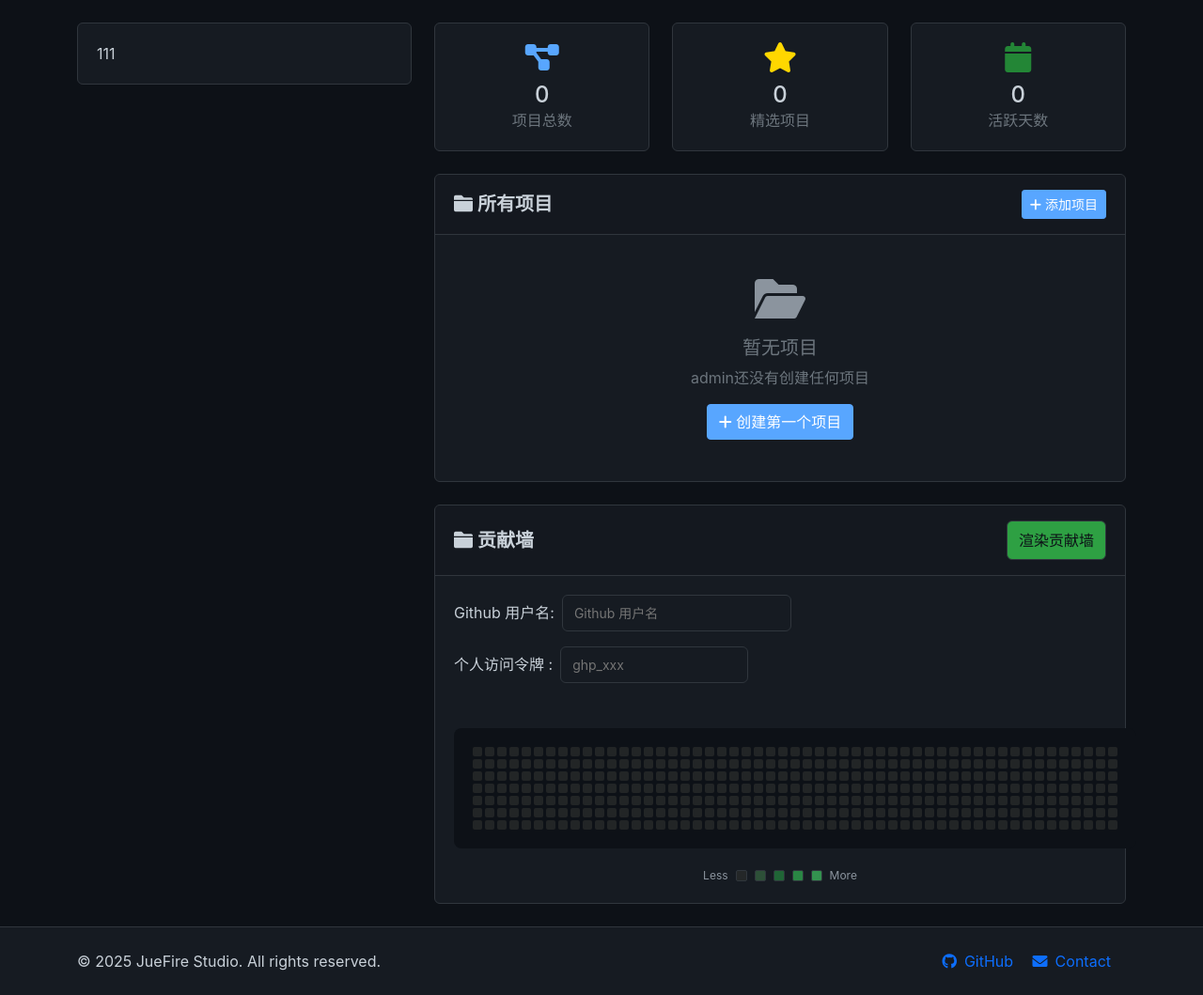
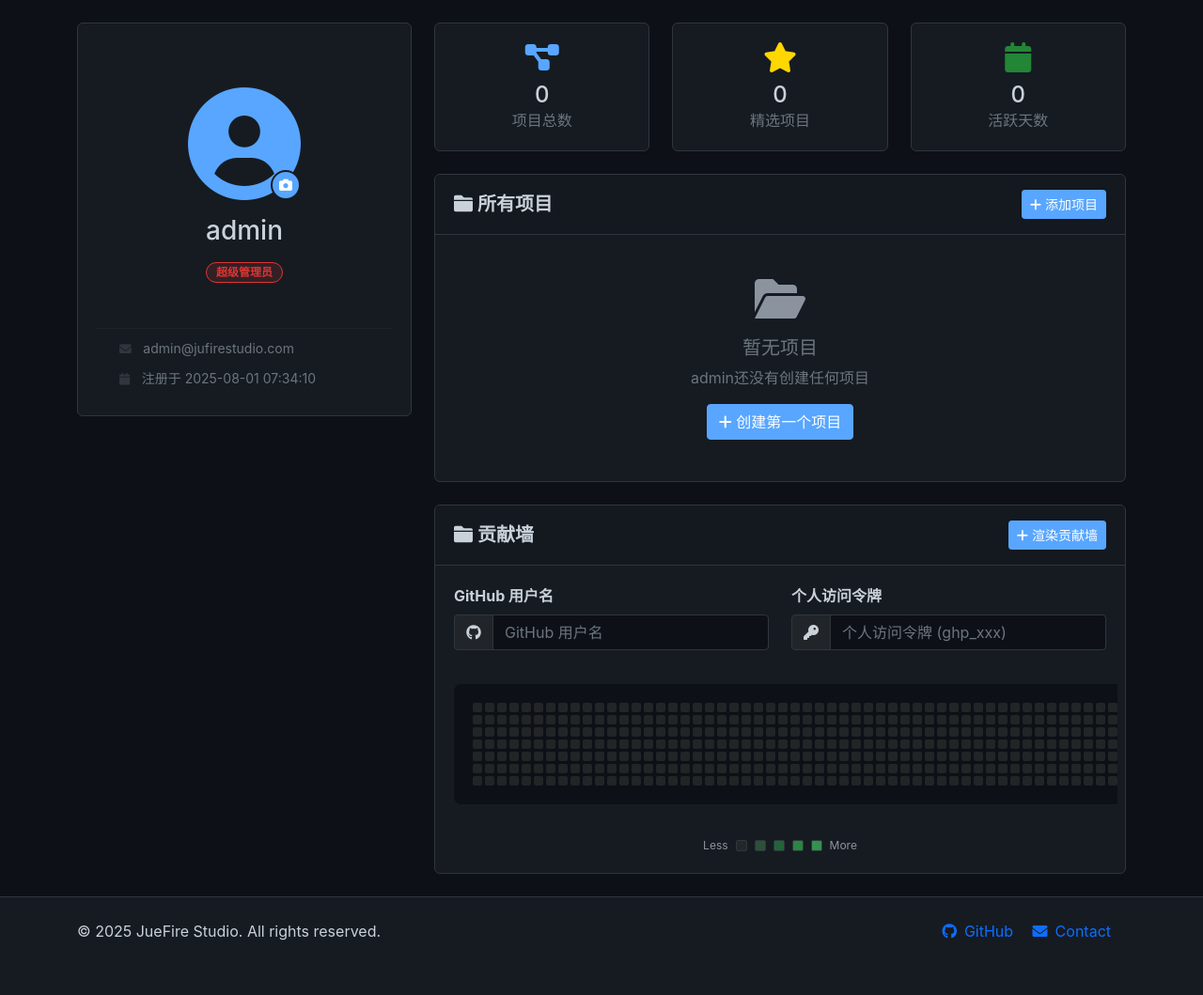
Before and after one commit to Churk-Ben/JuFireX, a Flask app: page /profile in a window 1280 px wide. Shown: the part 57-1116 px from the top of the page at 94% size. After the commit the page ends 1058 px from the top, so only its background shows below. Run offline with Flask 3, Linux system fonts and the light colour scheme; the visitor is signed in with stand-in values (Sample User, id 1); data comes from the database, SQL or seed files in the repository; data that the repository does not hold is empty; some libraries are stand-ins or nearby versions.

Commit message:
refactor(profile): 重构用户界面布局和样式
- 将用户头像和信息卡片重新设计为更美观的布局
- 优化贡献墙表单的输入框样式和结构
- 移除未使用的CSS样式和HTML模板代码
- 统一按钮样式和图标使用

```diff
--- a/static/css/profile/GreenWall.css
+++ b/static/css/profile/GreenWall.css
@@ -1,59 +1,3 @@
-button {
-    display: flex;
-    align-items: center;
-    justify-content: center;
-    padding: 8px 12px;
-    font-size: 1em;
-    font-weight: 500;
-    border: 1px solid var(--github-border);
-    border-radius: 6px;
-    color: var(--github-bg);
-
-    background-color: #2ea043;
-    cursor: pointer;
-    transition: all 0.2s;
-}
-
-button:hover {
-    background-color: #2c974b;
-}
-
-button:disabled {
-    background-color: #94d3a2;
-    cursor: not-allowed;
-}
-
-.form {
-    display: flex;
-    justify-content: flex-start;
-    align-content: flex-start;
-    align-items: flex-start;
-
-    flex-direction: column;
-    margin-bottom: 2em;
-}
-
-.input-group {
-    display: flex;
-    align-items: center;
-    justify-content: flex-start;
-    margin-bottom: 1em;
-}
-
-
-input {
-    padding: 8px 12px;
-    font-size: 14px;
-    border: 1px solid var(--github-border);
-    border-radius: 6px;
-    background-color: var(--github-secondary);
-    color: var(--github-text);
-    margin-left: 8px;
-    margin-right: 8px;
-}
-
-
-
 .grid {
     display: grid;
     grid-template-rows: repeat(7, 1fr);
--- a/templates/profile.html
+++ b/templates/profile.html
@@ -57,7 +57,64 @@
     <div class="row">
       <div class="col-md-4">
         <div class="card mb-4">
-          <div class="card-body">111</div>
+          <div class="card-body">
+            <!-- 用户头像 -->
+            <div class="mt-5 mb-3 d-flex flex-column align-items-center justify-content-center">
+              <div id="avatarContainer" class="position-relative">
+                {% if user.avatar_path %}
+                  <img src="{{ url_for('auth.user_avatar', filename=user.avatar_path) }}" class="rounded-circle" style="width: 120px; height: 120px; object-fit: cover" />
+                {% else %}
+                  <i class="fas fa-user-circle" style="font-size: 120px; color: var(--github-accent)"></i>
+                {% endif %}
+                {% if current_user == user %}
+                  <button type="button" id="choose_avatar_btn" class="btn btn-sm btn-primary position-absolute rounded-circle" data-bs-toggle="modal" data-bs-target="#avatarModal"><i class="fas fa-camera"></i></button>
+                {% endif %}
+              </div>
+            </div>
+
+            <!-- 用户昵称 -->
+            <div class="my-2 d-flex justify-content-center align-items-center">
+              <h3>{{ user.username }}</h3>
+            </div>
+
+            <!-- 用户权限 -->
+            <div class="my-2 d-flex justify-content-center align-items-center">
+              {% if user.role == 0 %}
+                <span class="role-badge role-guest">游客</span>
+              {% elif user.role == 1 %}
+                <span class="role-badge role-member">成员</span>
+              {% elif user.role == 2 %}
+                <span class="role-badge role-admin">管理员</span>
+              {% elif user.role == 3 %}
+                <span class="role-badge role-superadmin">超级管理员</span>
+              {% else %}
+                <span class="role-badge role-unknown">未知</span>
+              {% endif %}
+            </div>
+
+            <!-- 高度占位 -->
+            <div class="mt-5 d-flex justify-content-center align-items-center">
+              <div class="border-bottom border-1 border-dark w-100"></div>
+            </div>
+
+            <!-- 用户邮箱 -->
+            <div class="my-2 d-flex justify-content-start align-items-center">
+              <p class="card-text">
+                <i class="fas fa-envelope ms-4 me-2" style="font-size: 0.8em; color: var(--github-border);"></i>
+                <small class="text-muted">{{ user.email }}</small>
+              </p>
+            </div>
+
+            <!-- 用户注册时间 -->
+            <div class="my-2 d-flex justify-content-start align-items-center">
+              <p class="card-text">
+                <i class="fas fa-calendar ms-4 me-2" style="font-size: 0.8em; color: var(--github-border);"></i>
+                <small class="text-muted">注册于 {{ user.created_at|format_datetime }}</small>
+              </p>
+            </div>
+
+            <!-- TODO: 前往设置的按钮 -->
+          </div>
         </div>
       </div>
 
@@ -69,8 +126,7 @@
           <div class="col-md-4">
             <div class="card text-center">
               <div class="card-body">
-                <i class="fas fa-project-diagram" style="font-size: 2rem;
-                          color: var(--github-accent)"></i>
+                <i class="fas fa-project-diagram" style="font-size: 2rem; color: var(--github-accent)"></i>
                 <h4 class="mt-2 mb-0">{{ projects|length }}</h4>
                 <p class="text-muted mb-0">项目总数</p>
               </div>
@@ -90,9 +146,7 @@
           <div class="col-md-4">
             <div class="card text-center">
               <div class="card-body">
-                <i class="fas fa-calendar" style="font-size: 2rem;
-                          color: var(--github-success)"></i>
-
+                <i class="fas fa-calendar" style="font-size: 2rem; color: var(--github-success)"></i>
                 {% with during=now - user.created_at %}
                   <h4 class="mt-2 mb-0">{{ during.days }}</h4>
                 {% endwith %}
@@ -103,6 +157,7 @@
           <!-- - -->
         </div>
 
+        <!-- TODO: 三选一渲染 -->
         <!-- 项目 -->
         {% include 'profile/projects.html' %}
 
--- a/templates/profile/green_wall.html
+++ b/templates/profile/green_wall.html
@@ -2,20 +2,31 @@
 <div class="card mb-4">
   <div class="card-header d-flex justify-content-between align-items-center">
     <h5 class="mb-0"><i class="fas fa-folder"></i> 贡献墙</h5>
-    <button id="showBtn" onclick="handleRender()">渲染贡献墙</button>
+    <button class="btn btn-primary btn-sm" id="showBtn" onclick="handleRender()"><i class="fas fa-plus"></i> 渲染贡献墙</button>
   </div>
   <div class="card-body">
-    <div class="form">
-      <div class="input-group">
-        <label>Github 用户名:<input id="userInput" placeholder="Github 用户名" /></label>
+    <div class="row">
+      <div class="col-md-6 mb-3">
+        <label for="userInput" class="form-label fw-bold">GitHub 用户名</label>
+        <div class="input-group">
+          <span class="input-group-text bg-dark"><i class="fab fa-github"></i></span>
+          <input type="text" class="form-control" id="userInput" name="github_username" placeholder="GitHub 用户名" />
+        </div>
       </div>
 
-      <div class="input-group">
-        <label>个人访问令牌 :<input id="tokenInput" type="password" placeholder="ghp_xxx" style="width: 200px" /></label>
+      <div class="col-md-6 mb-3">
+        <label for="tokenInput" class="form-label fw-bold">个人访问令牌</label>
+        <div class="input-group">
+          <span class="input-group-text bg-dark"><i class="fas fa-key"></i></span>
+          <input type="password" class="form-control" id="tokenInput" name="github_token" placeholder="个人访问令牌 (ghp_xxx)" />
+        </div>
       </div>
     </div>
-
-    <div id="wall" class="grid" style="position: relative"></div>
+    <div class="row">
+      <div class="col-md-12" style="overflow: auto;">
+        <div id="wall" class="grid" style="position: relative"></div>
+      </div>
+    </div>
 
     <div class="legend">
       <span>Less</span>
```
Also changed, not shown: temp.html (+0 -39 lines), templates/register.html (+3 -9 lines).
